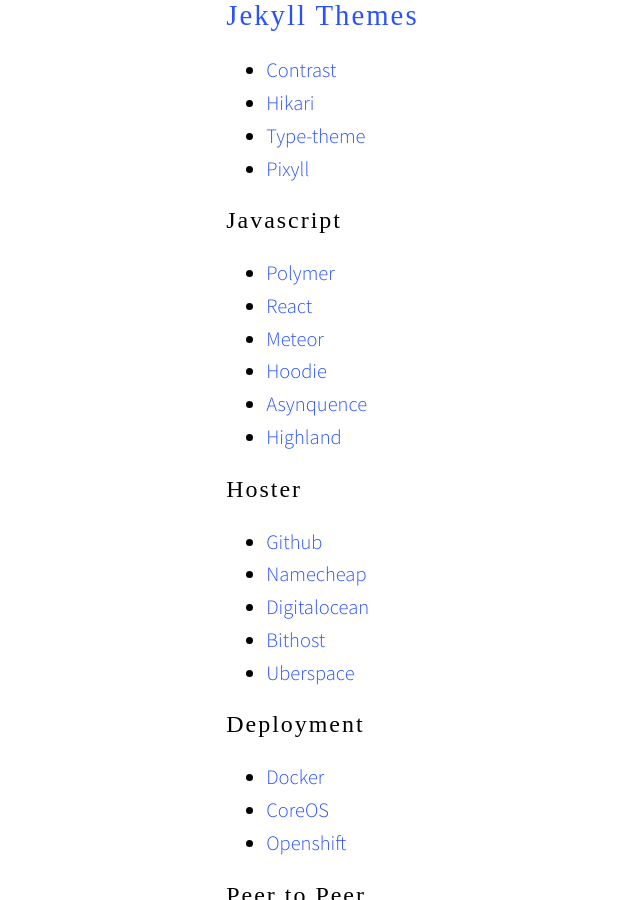
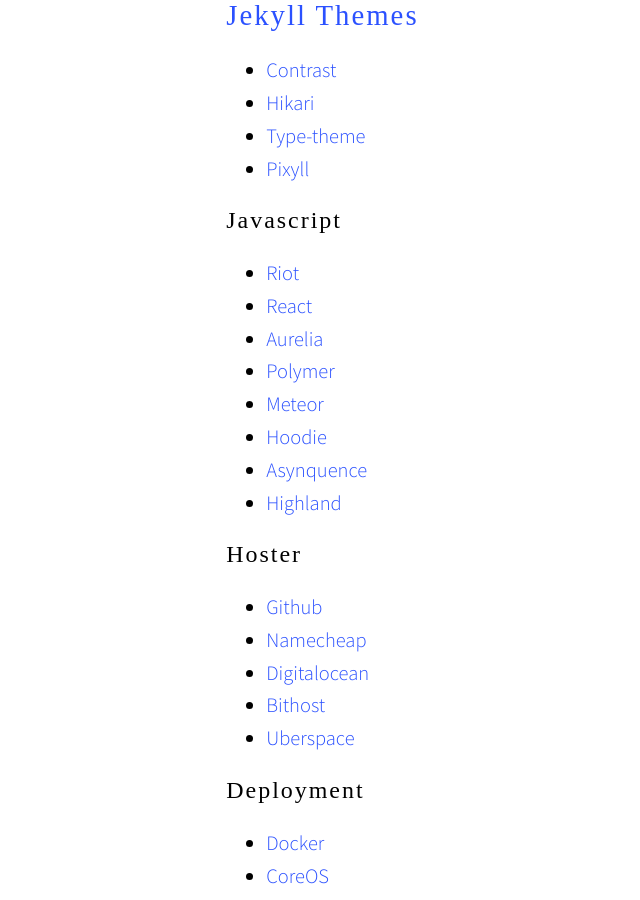
Before and after one commit to wilkistarotieno/wilkistarotieno.github.io, a Jekyll site: the page built from links.md, in a window 1280 px wide and 900 px high, scrolled down 1123 px. Shown: the whole window, without its empty margins (61-701 px from the left). Built offline with Jekyll 4.4.1, drawn with Linux system fonts in a browser that asks for light colours; some web fonts are replaced; Markdown is read by kramdown in place of the engine named in the settings; a script that is not in the unit is left out.

Commit message:
Update links.md

```diff
--- a/links.md
+++ b/links.md
@@ -39,8 +39,10 @@
 
 ### Javascript
 
+*   [Riot](https://github.com/muut/riotjs/)
+*   [React](https://facebook.github.io/react/)
+*   [Aurelia](http://aurelia.io/)
 *   [Polymer](https://www.polymer-project.org/)
-*   [React](http://facebook.github.io/react/)
 *   [Meteor](https://www.meteor.com/)
 *   [Hoodie](http://hood.ie/)
 *   [Asynquence](https://github.com/getify/asynquence)
```
